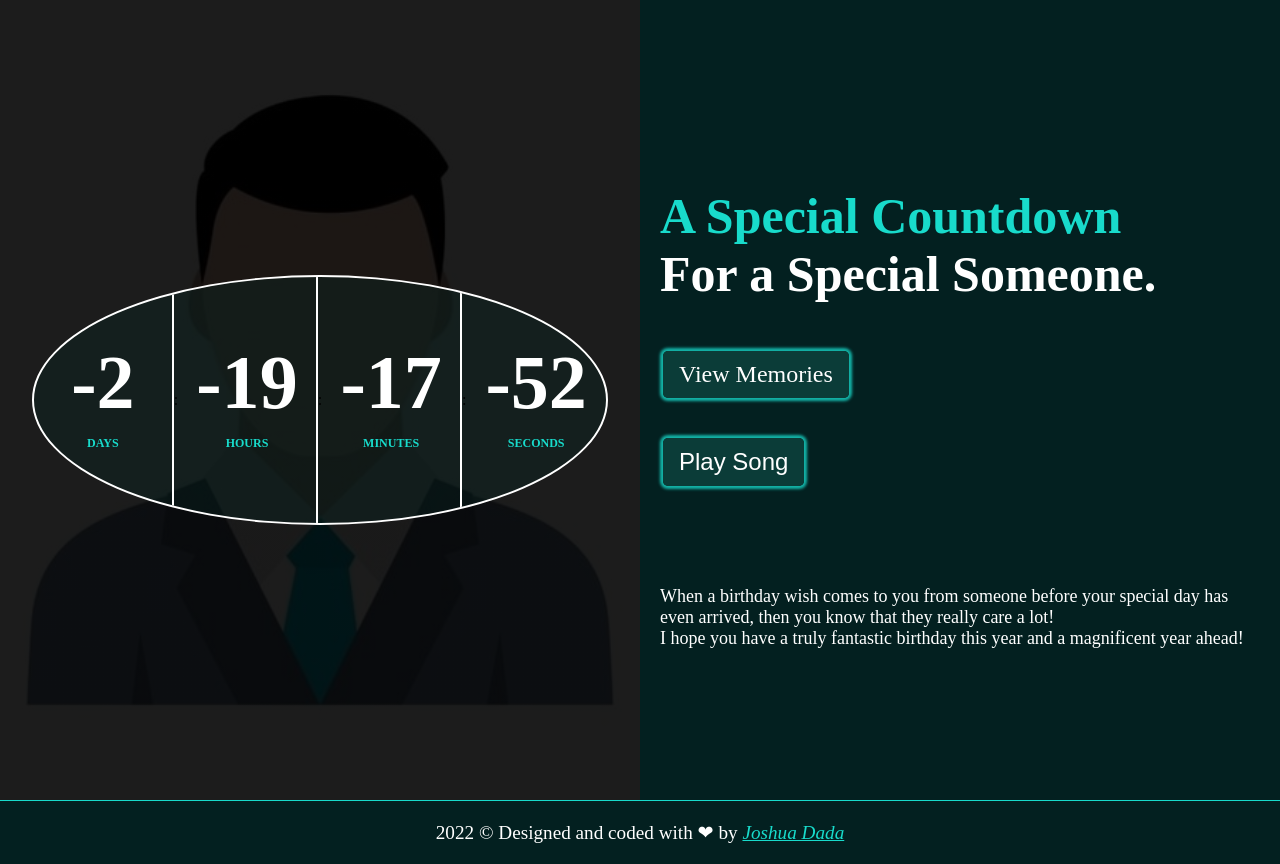
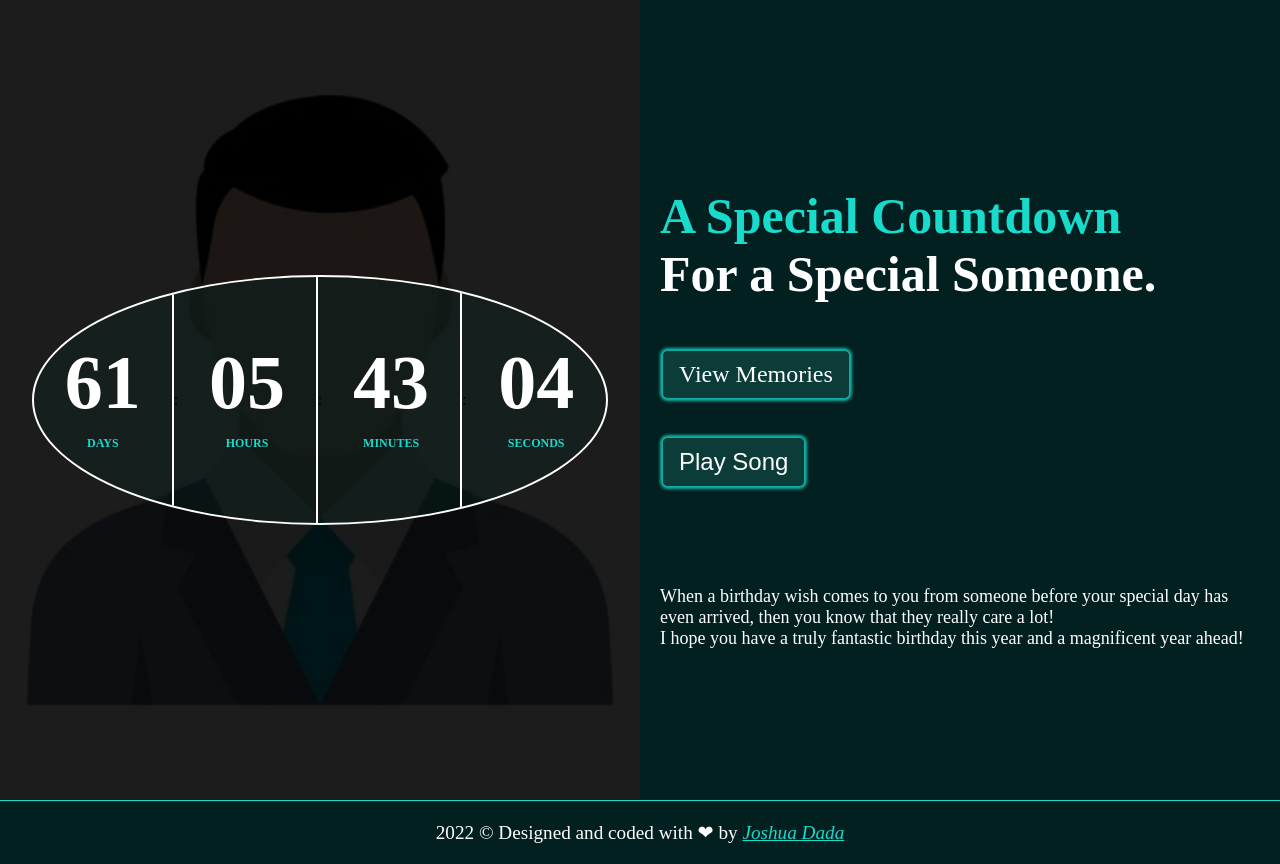
Before and after one commit to Dee-Josh/Birthday-Countdown, a plain HTML site: page index.html in a window 1280 px wide. Drawn offline with Linux system fonts and the light colour scheme.

Commit message:
Date Changed

```diff
--- a/app.js
+++ b/app.js
@@ -2,7 +2,14 @@ const day = document.getElementById("day");
 const hour = document.getElementById("hour");
 const minute = document.getElementById("minute");
 const sec = document.getElementById("seconds");
-const btn = document.querySelector("#play-song")
+const btn = document.querySelector("#play-song");
+
+const dayP = document.querySelector("#day-p");
+const hourP = document.querySelector("#hour-p");
+const minuteP = document.querySelector("#minute-p");
+const secondsP = document.querySelector("#seconds-p");
+
+
 
 const audio = new Audio;
 
@@ -49,7 +56,7 @@ btn.addEventListener('click', ()=>{
 
 
 // Set the date we're counting down toz
-var countDownDate = new Date("Oct 23, 2022 00:00:00").getTime();
+var countDownDate = new Date("Dec 25, 2022 00:00:00").getTime();
 
 // Update the count down every 1 second
 var x = setInterval(function() {
@@ -70,6 +77,31 @@ var x = setInterval(function() {
 //   document.getElementById("demo").innerHTML = days + "d " + hours + "h "
 //   + minutes + "m " + seconds + "s ";
     // day.innerHTML = days;
+
+
+    if(day.textContent <= 1){
+        dayP.textContent = "DAY";
+    }else{
+        dayP.textContent = "DAYS";
+    }
+    if(hour.textContent <= 1){
+        hourP.textContent = "HOUR";
+    }else{
+        hourP.textContent = "HOURS";
+    }
+    if(minute.textContent <= 1){
+        minuteP.textContent = "MINUTE";
+    }else{
+        minuteP.textContent = "MINUTES";
+    }
+    if(sec.textContent <= 1){
+        secondsP.textContent = "SECOND";
+    }else{
+        secondsP.textContent = "SECONDS";
+    }
+
+
+
     if(String(days).length < 2) {
         day.innerHTML = `0${days}`;
     }else{
--- a/app2.js
+++ b/app2.js
@@ -42,7 +42,7 @@ stopSong.addEventListener('click', ()=>{
 
 
 // Set the date we're counting down toz
-var countDownDate = new Date("Oct 23, 2022 00:00:00").getTime();
+var countDownDate = new Date("Dec 25, 2022 00:00:00").getTime();
 
 // Update the count down every 1 second
 var x = setInterval(function() {
--- a/index.html
+++ b/index.html
@@ -20,7 +20,7 @@
                             00
                         </h3>
                     </div>
-                    <P>
+                    <P id="day-p">
                         DAYS
                     </P>
 
@@ -34,7 +34,7 @@
                          00
                         </h3>
                     </div>
-                    <p>HOURS</p>
+                    <p id="hour-p">HOURS</p>
                 </div>
 
                 <p class="column-two">:</p>
@@ -45,7 +45,7 @@
                             00
                         </h3>
                     </div>
-                    <p>MINUTES</p>
+                    <p id="minute-p">MINUTES</p>
                 </div>
 
                 <p class="column-three">:</p>
@@ -56,7 +56,7 @@
                             00
                         </h3>
                     </div>
-                    <p>SECONDS</p>
+                    <p id="seconds-p">SECONDS</p>
                 </div>
             </div>
 
```
